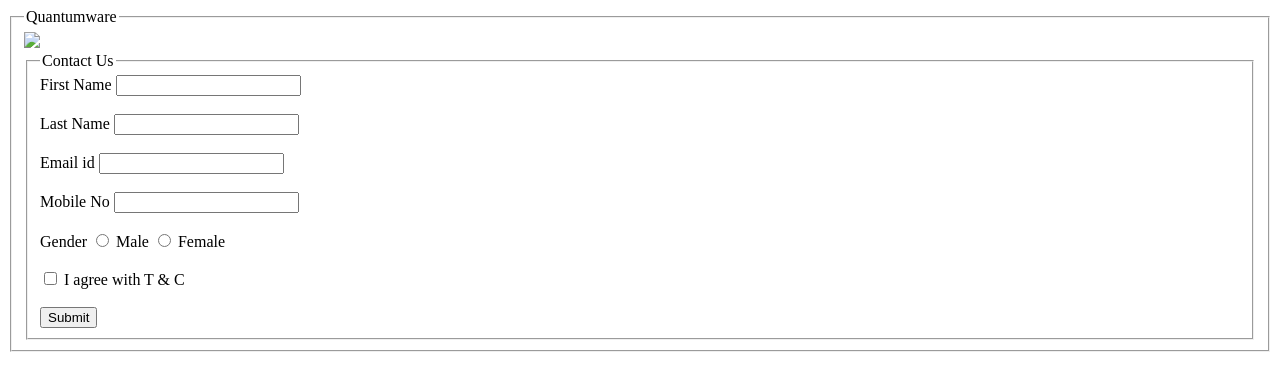
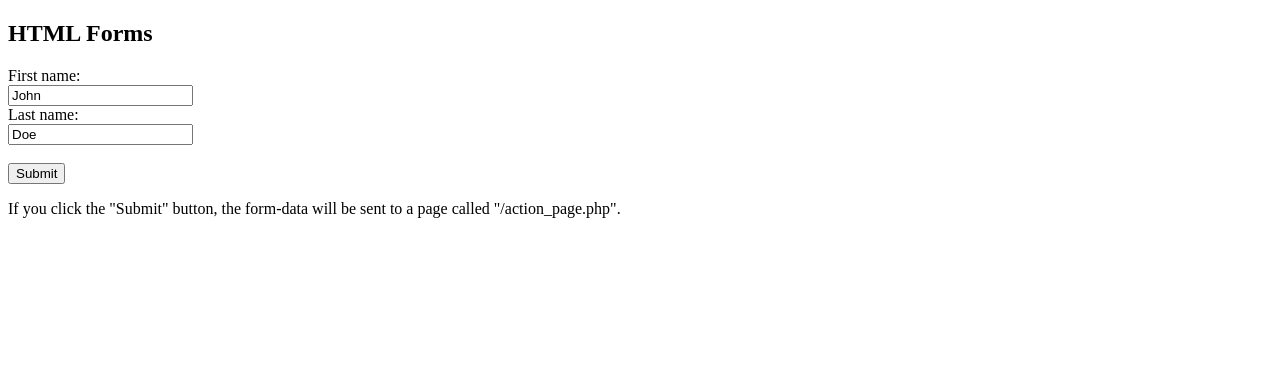
Before and after one commit to Mohitha986/hostweb, a plain HTML site: page index.html in a window 1280 px wide. Drawn offline with Linux system fonts and the light colour scheme.

Commit message:
Update index.html

```diff
--- a/index.html
+++ b/index.html
@@ -1,39 +1,18 @@
 <!DOCTYPE html>
-<html lang="en">
-<head>
-    <meta charset="UTF-8">
-    <meta http-equiv="X-UA-Compatible" content="IE=edge">
-    <meta name="viewport" content="width=device-width, initial-scale=1.0">
-    <title>INT219_Assignment</title>
-</head>
+<html>
 <body>
-    <fieldset>
-        <legend>Quantumware</legend>
-        <img src = "C:\Users\Asus\Pictures\Eveningvibes.jpeg" width="100">
-       <fieldset>
-           <legend>Contact Us</legend>
-           <form>
-               First Name <input type="text"><br>
-               <br>
-               Last  Name <input type="text"><br>
-               <br>
-               Email   id <input type="text"><br>
-               <br>
-               Mobile No  <input type="text"><br>
-               <br>
-               Gender  <input type = "radio" name = "gender"> Male
-               <input type = "radio" name = "gender"> Female <br>
-               <br>
-               <input type="checkbox"> I agree with T & C <br>
-               <br>
-               <button type="submit">Submit
 
-               </button>
+<h2>HTML Forms</h2>
 
-           </form>
+<form action="/action_page.php">
+  <label for="fname">First name:</label><br>
+  <input type="text" id="fname" name="fname" value="John"><br>
+  <label for="lname">Last name:</label><br>
+  <input type="text" id="lname" name="lname" value="Doe"><br><br>
+  <input type="submit" value="Submit">
+</form>
 
-       </fieldset>
-    </fieldset>
+<p>If you click the "Submit" button, the form-data will be sent to a page called "/action_page.php".</p>
 
 </body>
 </html>
```
